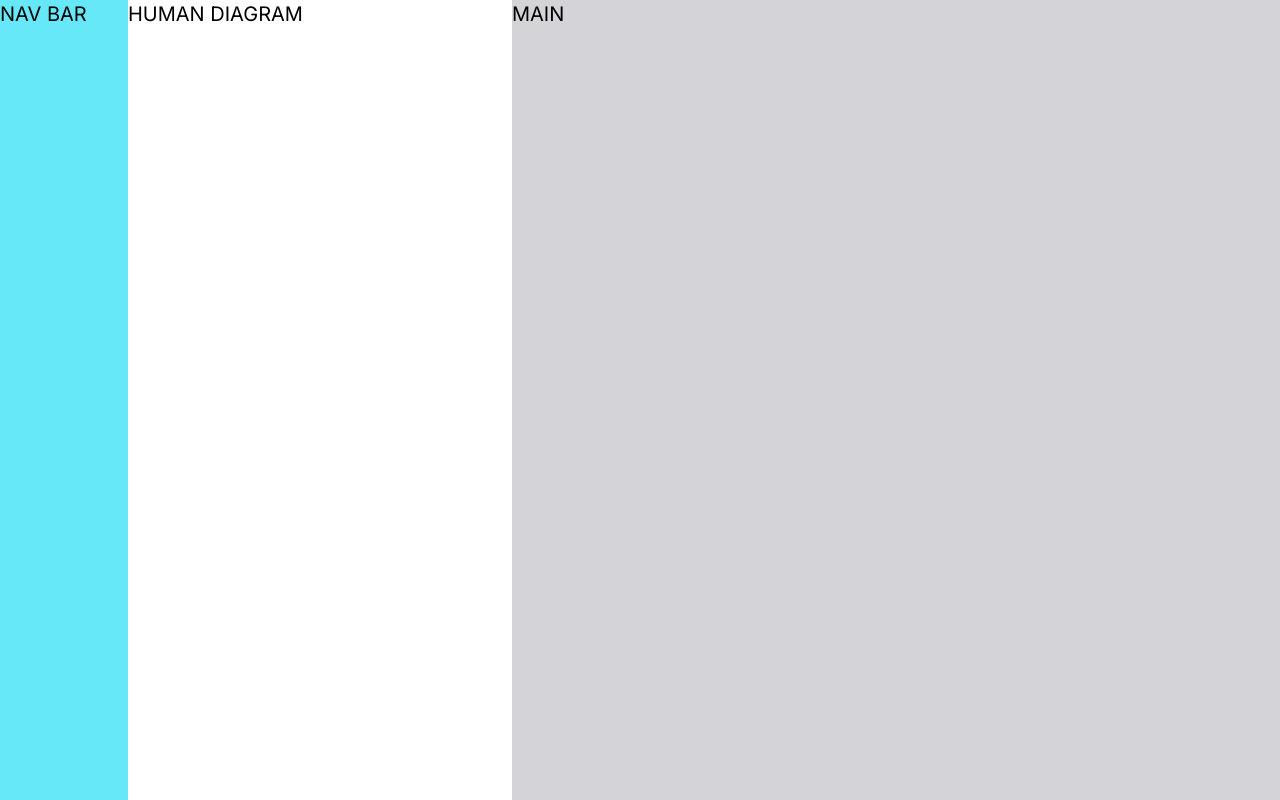
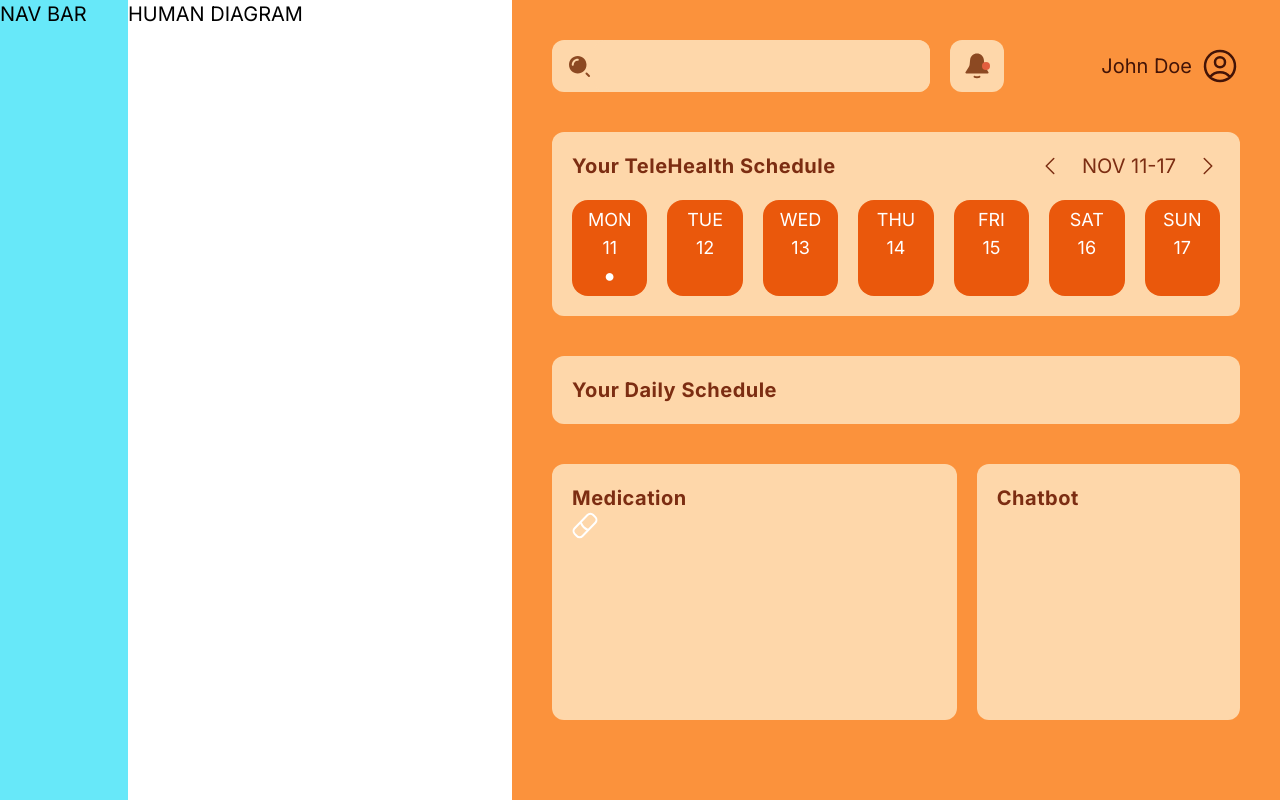
Before and after one commit to euouae682/dubhacks23, a Next.js app: page / in a window 1280 px wide. Built offline with nearby package versions, Linux system fonts and the light colour scheme.

Commit message:
SOME UI STUFFF YEEEEEE

```diff
--- a/app/components/diagram.tsx
+++ b/app/components/diagram.tsx
@@ -1,3 +1,3 @@
 export function Diagram() {
-  return <nav className="text-xl  col-span-3">HUMAN DIAGRAM</nav>;
+  return <nav className="text-xl col-span-3">HUMAN DIAGRAM</nav>;
 }
--- a/app/components/main.tsx
+++ b/app/components/main.tsx
@@ -7,5 +7,222 @@
 // AI thing
 
 export function Main() {
-  return <nav className="text-xl col-span-6 bg-zinc-300">MAIN</nav>;
+  return (
+    <main className="flex flex-col gap-10 text-xl col-span-6 bg-orange-400 p-10">
+      <header className="flex justify-between items-center">
+        <div className="flex gap-5 items-center">
+          <div className="flex items-center bg-orange-200 rounded-xl">
+            <svg
+              width="30"
+              height="30"
+              viewBox="0 0 30 30"
+              fill="none"
+              xmlns="http://www.w3.org/2000/svg"
+              className="ml-3"
+            >
+              <path
+                fill-rule="evenodd"
+                clip-rule="evenodd"
+                d="M13.75 22.5C18.5825 22.5 22.5 18.5825 22.5 13.75C22.5 8.91751 18.5825 5 13.75 5C8.91751 5 5 8.91751 5 13.75C5 18.5825 8.91751 22.5 13.75 22.5ZM13.75 7.75C12.9621 7.75 12.1819 7.90519 11.4539 8.20672C10.7259 8.50825 10.0645 8.95021 9.50736 9.50736C8.95021 10.0645 8.50825 10.7259 8.20672 11.4539C7.90519 12.1819 7.75 12.9621 7.75 13.75C7.75 14.3023 8.19772 14.75 8.75 14.75C9.30228 14.75 9.75 14.3023 9.75 13.75C9.75 13.2247 9.85346 12.7046 10.0545 12.2193C10.2555 11.734 10.5501 11.293 10.9216 10.9216C11.293 10.5501 11.734 10.2555 12.2193 10.0545C12.7046 9.85346 13.2247 9.75 13.75 9.75C14.3023 9.75 14.75 9.30228 14.75 8.75C14.75 8.19772 14.3023 7.75 13.75 7.75Z"
+                fill="#8C4922"
+              />
+              <path
+                d="M25 25L22.5 22.5"
+                stroke="#8C4922"
+                stroke-width="2"
+                stroke-linecap="round"
+              />
+            </svg>
+
+            <input
+              className="text-orange-900 bg-orange-200 rounded-xl px-6 py-3 focus:outline-none"
+              type="text"
+            />
+          </div>
+
+          <a className="flex bg-orange-200 self-stretch rounded-xl hover:bg-orange-300 transition">
+            <svg
+              width="30"
+              height="30"
+              viewBox="0 0 30 30"
+              fill="none"
+              xmlns="http://www.w3.org/2000/svg"
+              className="self-center mx-3"
+            >
+              <path
+                d="M8.1281 8.71898C8.48115 5.18853 11.4519 2.5 15 2.5V2.5C18.5481 2.5 21.5189 5.18853 21.8719 8.71898L22.2302 12.3017C22.3012 13.0122 22.3367 13.3674 22.4025 13.7137C22.5582 14.5334 22.8412 15.3236 23.2412 16.0559C23.4101 16.3651 23.6081 16.6622 24.0042 17.2564L25.4271 19.3906C26.3396 20.7593 26.7958 21.4437 26.5132 21.9719C26.2305 22.5 25.408 22.5 23.763 22.5H6.23703C4.59201 22.5 3.7695 22.5 3.48684 21.9719C3.20419 21.4437 3.66044 20.7593 4.57293 19.3906L5.99577 17.2564C6.39186 16.6622 6.58991 16.3651 6.75885 16.0559C7.15882 15.3236 7.44179 14.5334 7.59749 13.7137C7.66326 13.3674 7.69878 13.0122 7.76983 12.3017L8.1281 8.71898Z"
+                fill="#8C4922"
+              />
+              <path
+                d="M12.5852 25.7868C12.7276 25.9197 13.0415 26.0371 13.4781 26.1208C13.9147 26.2046 14.4497 26.25 15 26.25C15.5503 26.25 16.0853 26.2046 16.5219 26.1208C16.9585 26.0371 17.2724 25.9197 17.4148 25.7868"
+                stroke="#8C4922"
+                stroke-width="2"
+                stroke-linecap="round"
+              />
+              <circle cx="24" cy="15" r="4" fill="#E25E3E" />
+            </svg>
+          </a>
+        </div>
+        <div className="flex gap-2 items-center text-orange-950">
+          <p>John Doe</p>
+          <svg
+            xmlns="http://www.w3.org/2000/svg"
+            fill="none"
+            viewBox="0 0 24 24"
+            strokeWidth={1.5}
+            stroke="currentColor"
+            className="w-10 h-10"
+          >
+            <path
+              strokeLinecap="round"
+              strokeLinejoin="round"
+              d="M17.982 18.725A7.488 7.488 0 0012 15.75a7.488 7.488 0 00-5.982 2.975m11.963 0a9 9 0 10-11.963 0m11.963 0A8.966 8.966 0 0112 21a8.966 8.966 0 01-5.982-2.275M15 9.75a3 3 0 11-6 0 3 3 0 016 0z"
+            />
+          </svg>
+        </div>
+      </header>
+
+      <div className="bg-orange-200 rounded-xl p-5">
+        <header className="flex justify-between mb-5 text-orange-900">
+          <h3 className="font-bold tracking-wide">Your TeleHealth Schedule</h3>
+          <div className="flex gap-5 items-center">
+            <a href="#" className="hover:text-orange-950">
+              <svg
+                xmlns="http://www.w3.org/2000/svg"
+                fill="none"
+                viewBox="0 0 24 24"
+                strokeWidth={1.5}
+                stroke="currentColor"
+                className="w-6 h-6"
+              >
+                <path
+                  strokeLinecap="round"
+                  strokeLinejoin="round"
+                  d="M15.75 19.5L8.25 12l7.5-7.5"
+                />
+              </svg>
+            </a>
+
+            <p>NOV 11-17</p>
+
+            <a href="#">
+              <svg
+                xmlns="http://www.w3.org/2000/svg"
+                fill="none"
+                viewBox="0 0 24 24"
+                strokeWidth={1.5}
+                stroke="currentColor"
+                className="w-6 h-6"
+              >
+                <path
+                  strokeLinecap="round"
+                  strokeLinejoin="round"
+                  d="M8.25 4.5l7.5 7.5-7.5 7.5"
+                />
+              </svg>
+            </a>
+          </div>
+        </header>
+        <div className="grid grid-cols-7 gap-5 text-lg text-center text-white">
+          <a
+            href="#"
+            className="px-0.5 py-1.5 rounded-2xl bg-orange-600 hover:bg-orange-700 transition"
+          >
+            <p>MON</p>
+            <p>11</p>
+            <p>&#9679;</p>
+          </a>
+          <a
+            href="#"
+            className="px-0.5 py-1.5 rounded-2xl bg-orange-600 hover:bg-orange-700 transition"
+          >
+            <p>TUE</p>
+            <p>12</p>
+            <p></p>
+          </a>
+          <a
+            href="#"
+            className="px-0.5 py-1.5 rounded-2xl bg-orange-600 hover:bg-orange-700 transition"
+          >
+            <p>WED</p>
+            <p>13</p>
+            <p></p>
+          </a>
+          <a
+            href="#"
+            className="px-0.5 py-1.5 rounded-2xl bg-orange-600 hover:bg-orange-700 transition"
+          >
+            <p>THU</p>
+            <p>14</p>
+            <p></p>
+          </a>
+          <a
+            href="#"
+            className="px-0.5 py-1.5 rounded-2xl bg-orange-600 hover:bg-orange-700 transition"
+          >
+            <p>FRI</p>
+            <p>15</p>
+            <p></p>
+          </a>
+          <a
+            href="#"
+            className="px-0.5 py-1.5 rounded-2xl bg-orange-600 hover:bg-orange-700 transition"
+          >
+            <p>SAT</p>
+            <p>16</p>
+            <p></p>
+          </a>
+          <a
+            href="#"
+            className="px-0.5 py-1.5 rounded-2xl bg-orange-600 hover:bg-orange-700 transition"
+          >
+            <p>SUN</p>
+            <p>17</p>
+            <p></p>
+          </a>
+        </div>
+      </div>
+
+      <div className="bg-orange-200 rounded-xl p-5">
+        <h3 className="font-bold tracking-wide text-orange-900">
+          Your Daily Schedule
+        </h3>
+      </div>
+
+      <div className="grid grid-cols-5 gap-5 h-64">
+        <div className="col-span-3 bg-orange-200 p-5 rounded-xl text-orange-900">
+          <h3 className="font-bold tracking-wide">Medication</h3>
+          <div>
+            <div>
+              <svg
+                width="26"
+                height="30"
+                viewBox="0 0 26 30"
+                fill="none"
+                xmlns="http://www.w3.org/2000/svg"
+              >
+                <path
+                  d="M23.3282 5.16661L21.2342 2.9921C19.6608 1.35819 17.0451 1.35819 15.4717 2.9921L2.6718 16.2843C1.18018 17.8333 1.18018 20.2844 2.67181 21.8334L4.76578 24.0079C6.33917 25.6418 8.95495 25.6418 10.5283 24.0079L23.3282 10.7157C24.8198 9.16675 24.8198 6.7156 23.3282 5.16661Z"
+                  stroke="white"
+                  stroke-width="2"
+                  stroke-linecap="round"
+                  stroke-linejoin="round"
+                />
+                <path
+                  d="M16 18V18C12.8545 16.6519 10.3481 14.1455 9 11V11"
+                  stroke="white"
+                  stroke-width="2"
+                  stroke-linecap="round"
+                  stroke-linejoin="round"
+                />
+              </svg>
+            </div>
+          </div>
+        </div>
+        <div className="col-span-2 bg-orange-200 p-5 rounded-xl text-orange-900">
+          <h3 className="font-bold tracking-wide">Chatbot</h3>
+        </div>
+      </div>
+    </main>
+  );
 }
```
